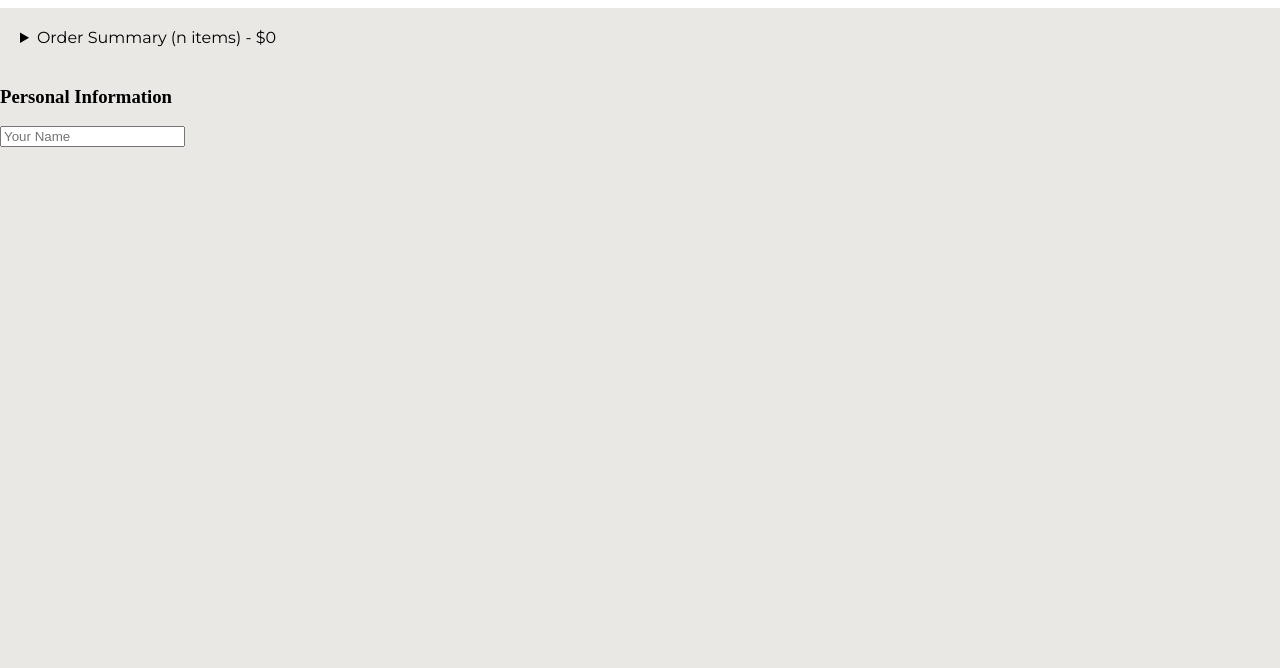
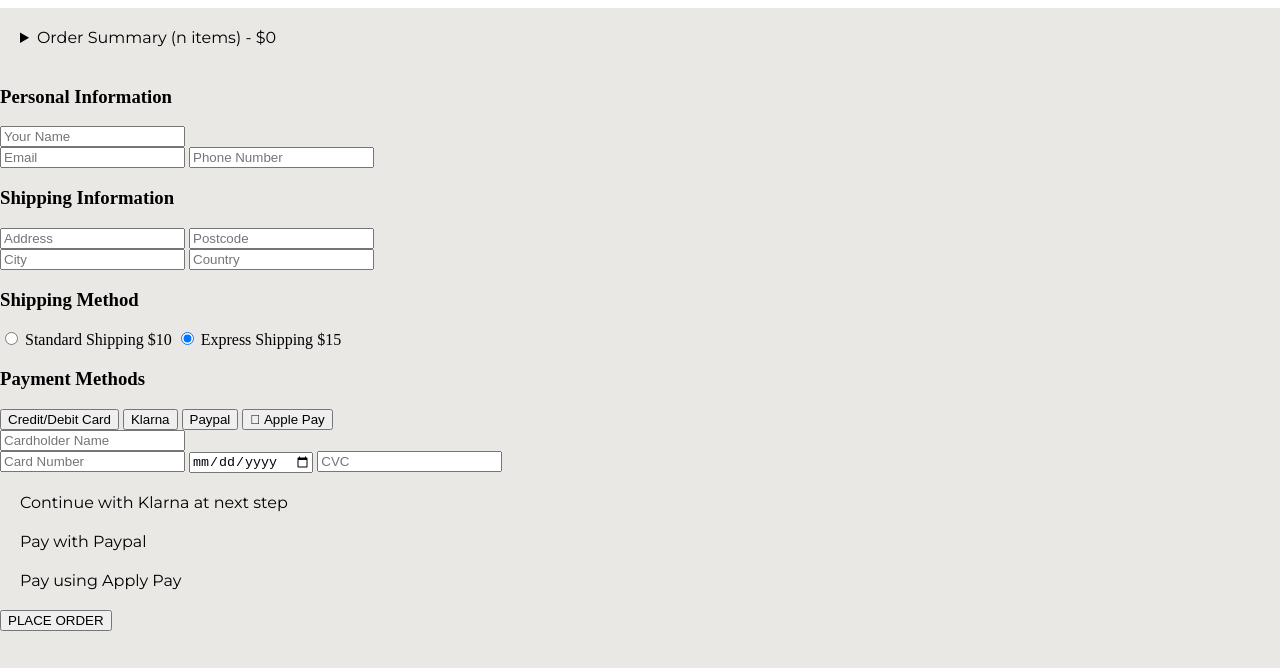
Before and after one commit to anonis2107/Assignment-3, a plain HTML site: page Checkout.html in a window 1280 px wide. Shown: the part 132-800 px from the top of the page. Drawn offline with nearby package versions, Linux system fonts and the light colour scheme; a web font is replaced by a local one.

Commit message:
Create form for checkout html

```diff
--- a/Checkout.html
+++ b/Checkout.html
@@ -37,7 +37,95 @@
                 <h3>Personal Information</h3>
 
                 <input type="text" name="name" placeholder="Your Name" required>
+
+                <div class="detailRow">
+                    <input type="email" name="email" placeholder="Email" required>
+                    <input type="tel" name="phone" placeholder="Phone Number" required>
+                </div>
             </section>
+
+            <!--Shipping Info-->
+            <section class="detailSection">
+                <h3>Shipping Information</h3>
+
+                <div class="detailRow">
+                    <input type="text" name="address" placeholder="Address" required>
+                    <input type="number" name="postcode" placeholder="Postcode" required>
+
+                </div>
+
+                <div class="detailRow">
+                    <input type="text" name="city" placeholder="City" required>
+                    <input type="text" name="country" placeholder="Country" required>
+                </div>
+            </section>
+
+            <!--Shipping Method -->
+            <section class="detailSection">
+                <h3>Shipping Method</h3>
+                <label class="shippingOption">
+                    <input id="standardShipping"
+                        name="shippingMethod" type="radio"
+                        checked required>
+                    <span for="standardShipping">Standard Shipping</span>
+                    <span class="standardPrice">$10</span>
+
+                </label>
+
+                <label class="shippingOption">
+                    <input id="expressShipping"
+                        name="shippingMethod" type="radio"
+                        checked required>
+                    <span for="expressShipping">Express Shipping</span>
+                    <span class="expressPrice">$15</span>
+
+                </label>
+
+            </section>
+
+            <!-- Payment Methods-->
+            <section class="detailSection">
+                <h3>Payment Methods</h3>
+
+                <div class="payments">
+                    <button type="button" class="tab">Credit/Debit Card</button>
+                    <button type="button" class="tab">Klarna</button>
+                    <button type="button" class="tab">Paypal</button>
+                    <button type="button" class="tab"> Apple Pay</button>
+                </div>
+
+                <!-- Card Fields-->
+                 <article class="cardDetails" id="card">
+                    <input type="text" placeholder="Cardholder Name">
+                    <div class="detailRow">
+                        <input type="number" placeholder="Card Number">
+                        <input type="date" placeholder="Expiry Date">
+                        <input type="text" placeholder="CVC">
+                    </div>
+                 </article>
+
+                 <!--Klarna-->
+                 <article class="klarnaMethod" id="klarna">
+                    <p>Continue with Klarna at next step</p>
+                 </article>
+
+                 <!--Paypal-->
+                 <article class="paypalMethod" id="paypal">
+                    <p>Pay with Paypal</p>
+                 </article>
+
+                 <!-- Apply Pay-->
+                  <article class="appleMethod" id="applePay">
+                    <p>Pay using Apply Pay</p>
+                  </article>
+            </section>
+
+            <!--Place Order Final Step-->
+            <button type="submit" class="placeOrderbtn">
+                PLACE ORDER
+            </button>
+
+
         </form>
 
 
```
